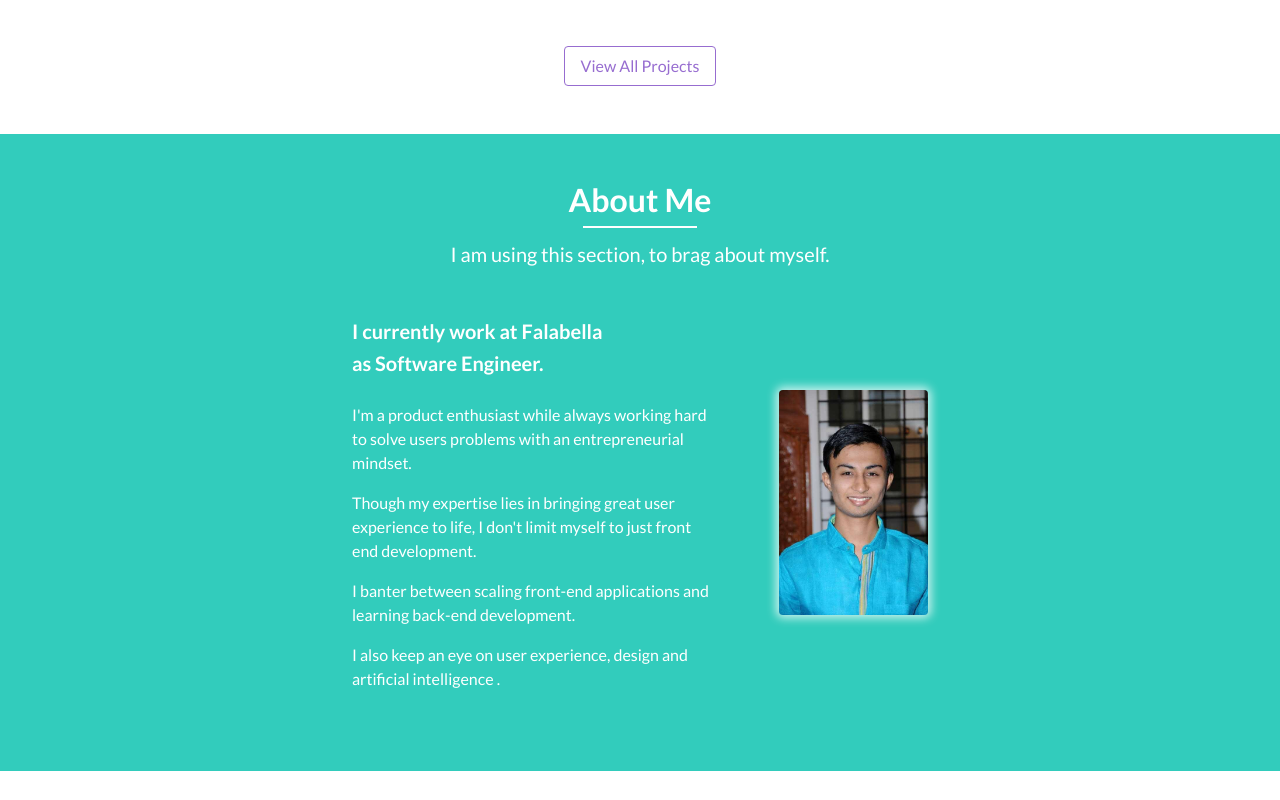
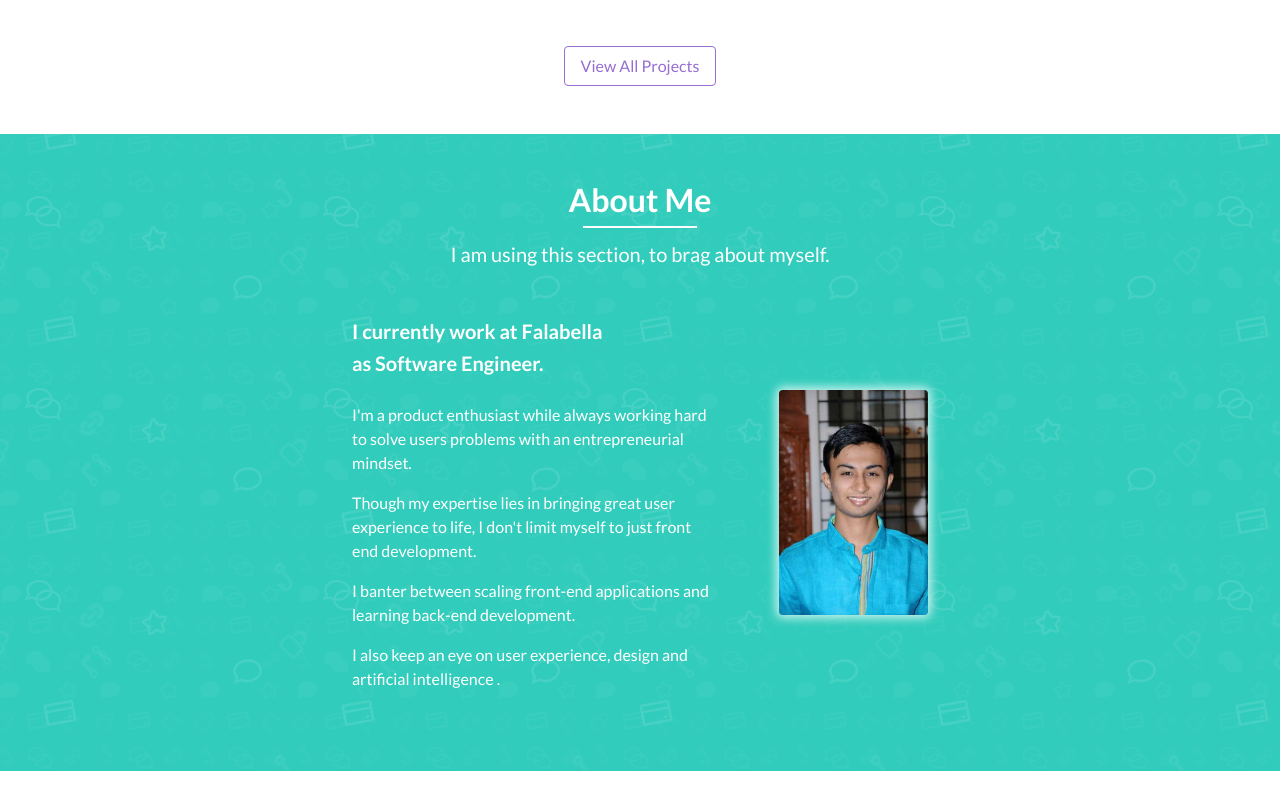
Before and after one commit to deepakkj/deepakkj.github.io, a React (Create React App) app: page / in a window 1280 px wide. Shown: the part 1420-2220 px from the top of the page. Built offline with nearby package versions, Linux system fonts and the light colour scheme; the HTML template or start-up script is replaced by a standard one.

Commit message:
style: images in index.js

```diff
--- a/src/App.scss
+++ b/src/App.scss
@@ -194,6 +194,13 @@ $navbar-burger-color: #fff;
     background-color: #969FAA;
 }
 
+.bg-image-white {
+    background-image: url('./images/bg-tools.svg');
+    background-repeat: repeat;
+    background-position: center;
+    background-attachment: fixed;
+}
+
 
 @media all and (max-width: 991px) {
     html {
--- a/src/components/AboutMeSection/AboutMeSection.js
+++ b/src/components/AboutMeSection/AboutMeSection.js
@@ -1,12 +1,12 @@
 import React from "react";
 
-import IMG_PERSON from './../../images/deepakkumarjain.jpg';
+import { IMG_PERSON } from './../../images';
 import "./AboutMeSection.scss";
 
 
 function AboutMeSection() {
   return (
-    <section className="section section-dark green container is-fluid is-marginless">
+    <section className="section section-dark green container is-fluid is-marginless bg-image-white">
       <div className="">
         <h2 className="title section-title is-spaced has-text-centered is-size-3-tablet title-text-color"><span className="underline white">About Me</span></h2>
         <h3 className="subtitle section-subtitle has-text-centered has-text-weight-normal subtitle-text-color">I am using this section, to brag about myself.</h3>
--- a/src/components/Navbar/Navbar.js
+++ b/src/components/Navbar/Navbar.js
@@ -1,5 +1,5 @@
 import React, { Component } from "react";
-import IMG_LOGO from "../../images/dkj.svg";
+import { IMG_LOGO } from "../../images";
 import "./navbar.scss";
 
 class Navbar extends Component {
--- a/src/components/ProjectsSection/ProjectsSection.js
+++ b/src/components/ProjectsSection/ProjectsSection.js
@@ -2,10 +2,7 @@ import React from "react";
 
 import "./ProjectsSection.scss";
 
-import IMG_PROJECT_PREVIEW_MUTEX from './../../images/project_preview/mutex_homepage.png';
-import IMG_PROJECT_PREVIEW_DECO_TRANSACTIONAL from './../../images/project_preview/deco_transactional.png';
-import IMG_PROJECT_PREVIEW_DECO_TRANSACTIONAL_BACKOFFICE from './../../images/project_preview/backoffice.png';
-
+import { IMG_PROJECT_PREVIEW_MUTEX, IMG_PROJECT_PREVIEW_DECO_TRANSACTIONAL, IMG_PROJECT_PREVIEW_DECO_TRANSACTIONAL_BACKOFFICE } from './../../images';
 
 const ProjectsSection = () => {
   return (
--- /dev/null
+++ b/src/images/index.js
@@ -0,0 +1,21 @@
+import IMG_PERSON from './deepakkumarjain.jpg';
+import IMG_BG_TOOLS from './bg-tools.svg';
+import ICON_MAIL from './001-envelope.svg';
+import ICON_WHATSAPP from './002-phone-call.svg';
+import ICON_HOME from './003-house.svg';
+import IMG_LOGO from "./dkj.svg";
+import IMG_PROJECT_PREVIEW_MUTEX from './/project_preview/mutex_homepage.png';
+import IMG_PROJECT_PREVIEW_DECO_TRANSACTIONAL from './project_preview/deco_transactional.png';
+import IMG_PROJECT_PREVIEW_DECO_TRANSACTIONAL_BACKOFFICE from './project_preview/backoffice.png';
+
+export {
+    IMG_PERSON,
+    IMG_BG_TOOLS,
+    ICON_MAIL,
+    ICON_WHATSAPP,
+    ICON_HOME,
+    IMG_LOGO,
+    IMG_PROJECT_PREVIEW_MUTEX,
+    IMG_PROJECT_PREVIEW_DECO_TRANSACTIONAL,
+    IMG_PROJECT_PREVIEW_DECO_TRANSACTIONAL_BACKOFFICE
+};
```
Also changed, not shown: src/images/bg-tools.svg (added).
